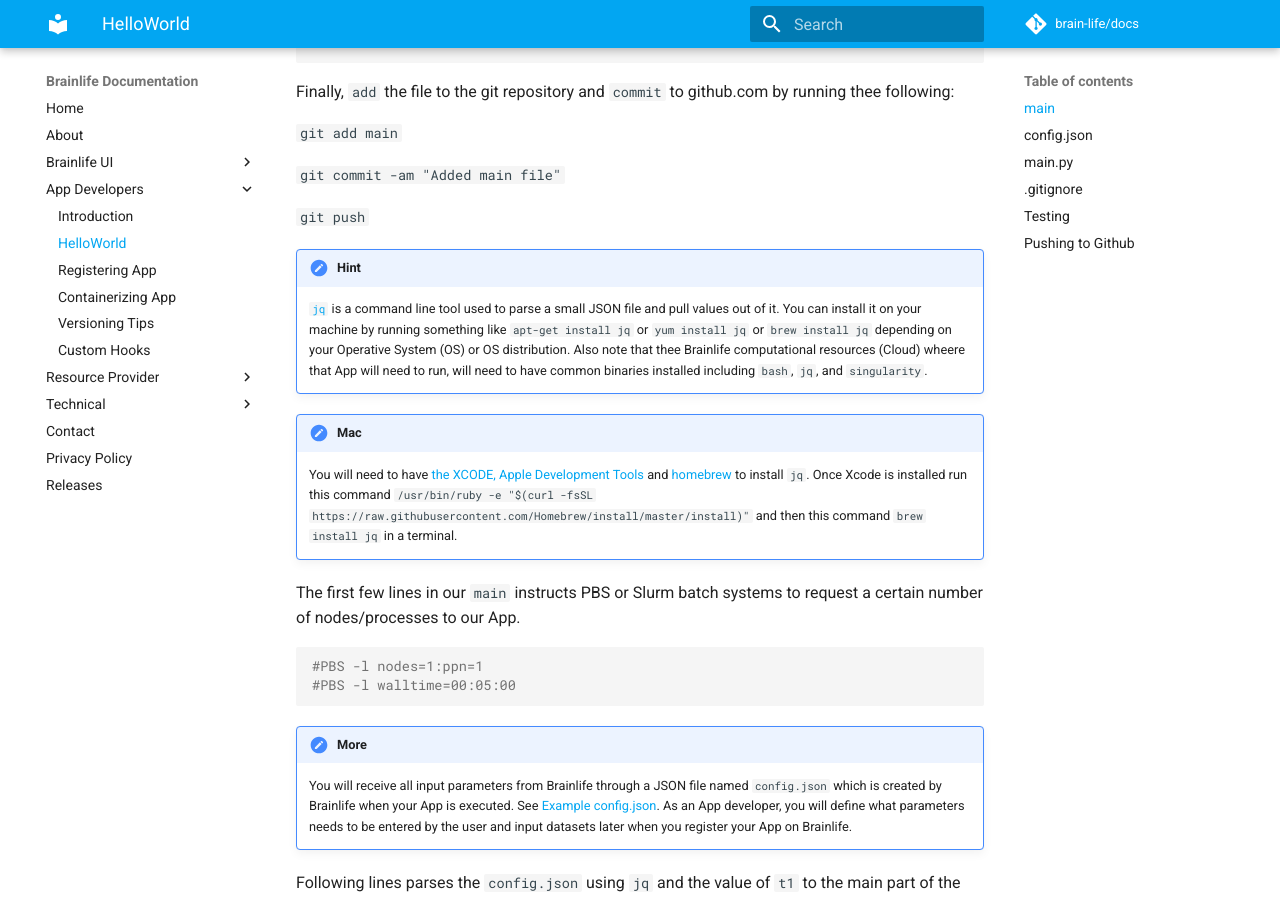
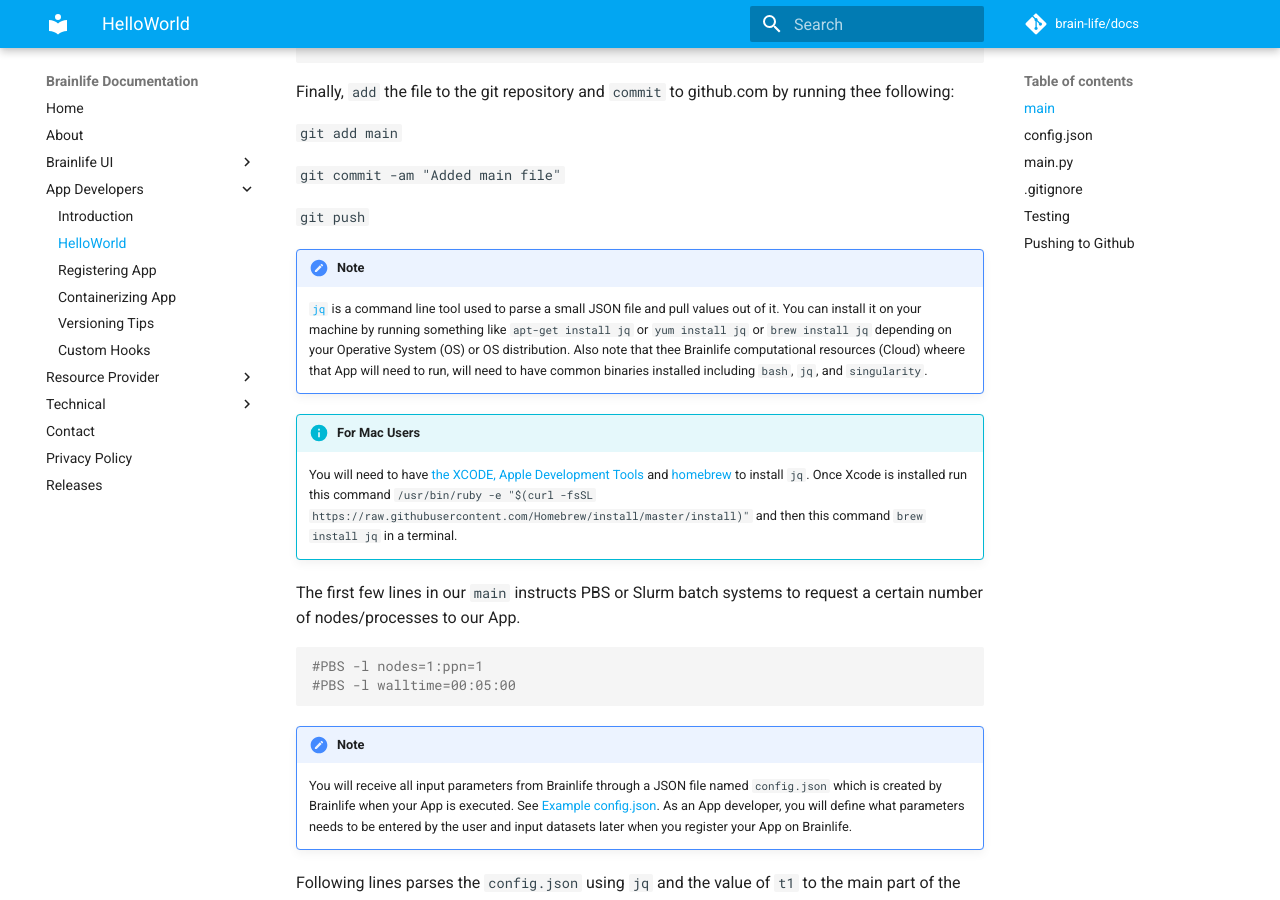
Before and after one commit to brainlife/docs, an MkDocs documentation site: the page built from docs/apps/helloworld.md, in a window 1280 px wide and 900 px high, scrolled down 1186 px. Built offline with MkDocs 1.6.1 and Material for MkDocs 9.7.7, drawn with Linux system fonts in a browser that asks for light colours; comment, search, counter and statistics services are not loaded; old or Windows-style settings are respelled for this version of MkDocs.

Commit message:
fixed admonition formatting

````diff
--- a/docs/apps/helloworld.md
+++ b/docs/apps/helloworld.md
@@ -49,10 +49,10 @@ Finally, `add` the file to the git repository and `commit` to github.com by runn
 
   `git push`
 
-!!! Hint
+!!! note
     [`jq`](https://stedolan.github.io/jq/) is a command line tool used to parse a small JSON file and pull values out of it. You can install it on your machine by running something like `apt-get install jq` or `yum install jq` or `brew install jq` depending on your Operative System (OS) or OS distribution. Also note that thee Brainlife computational resources (Cloud) wheere that App will need to run, will need to have common binaries installed including `bash`, `jq`, and `singularity`.
 
-!!! Mac Users
+!!! info "For Mac Users"
     You will need to have [the XCODE, Apple Development Tools](https://developer.apple.com/xcode/) and [homebrew](https://brew.sh/) to install `jq`. Once Xcode is installed run this command `/usr/bin/ruby -e "$(curl -fsSL https://raw.githubusercontent.com/Homebrew/install/master/install)"` and then this command `brew install jq` in a terminal.
 
 The first few lines in our `main` instructs PBS or Slurm batch systems to request a certain number of nodes/processes to our App.
@@ -62,7 +62,7 @@ The first few lines in our `main` instructs PBS or Slurm batch systems to reques
 #PBS -l walltime=00:05:00
 ```
 
-!!! More information
+!!! note
     You will receive all input parameters from Brainlife through a JSON file named `config.json` which is created by Brainlife when your App is executed. See [Example config.json](https://github.com/francopestilli/app-helloworld/blob/master/config.json). As an App developer, you will define what parameters needs to be entered by the user and input datasets later when you register your App on Brainlife.
 
 
````
